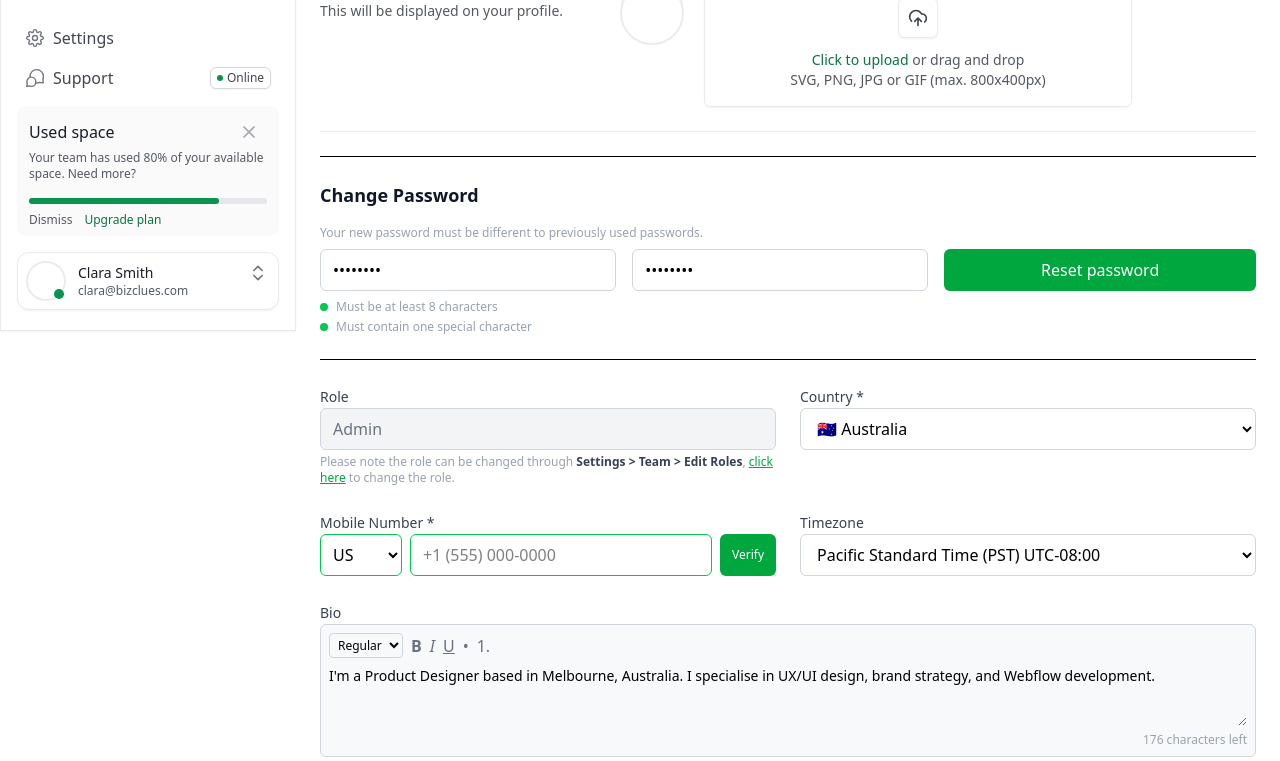
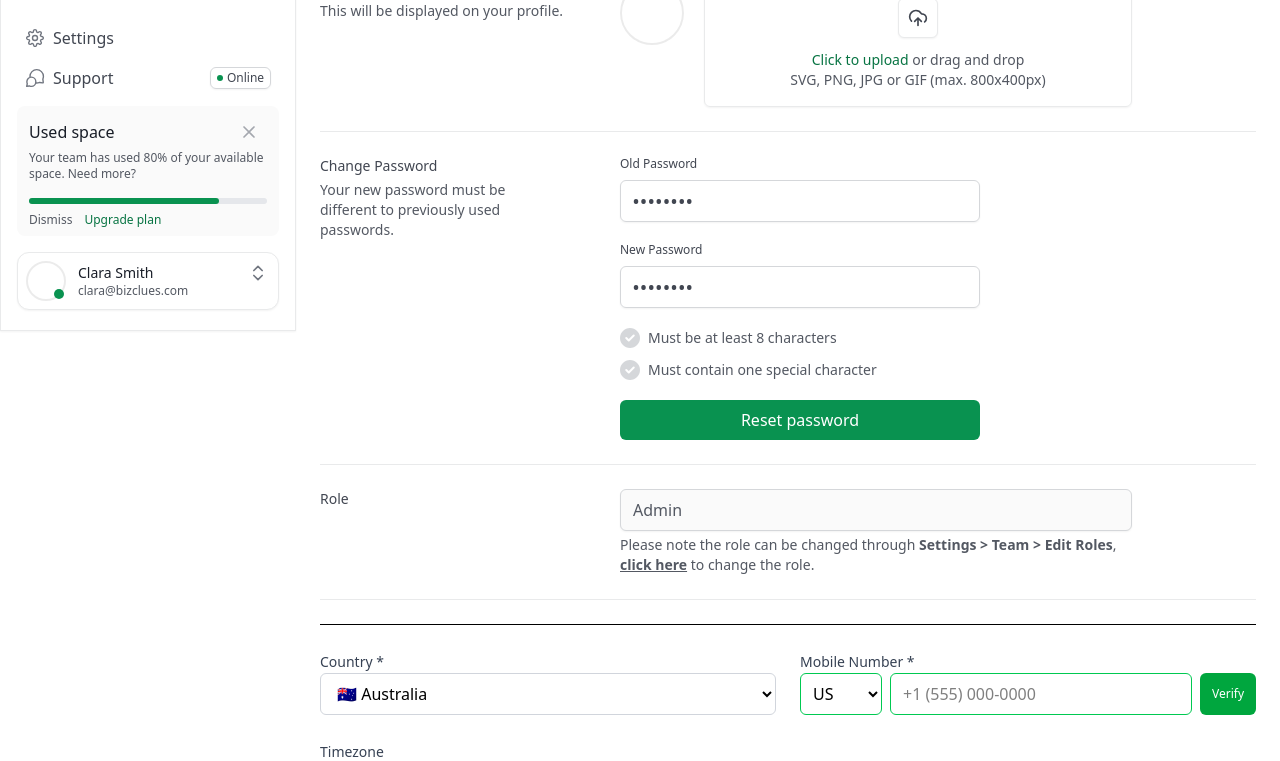
Before and after one commit to ashukumarverma/ui-replication-task, a React (Vite) app: page / in a window 1280 px wide. Shown: the part 469-1230 px from the top of the page. Built offline with nearby package versions, Linux system fonts and the light colour scheme.

Commit message:
password and role section complete

```diff
--- a/src/components/PersonalInfoForm.jsx
+++ b/src/components/PersonalInfoForm.jsx
@@ -94,6 +94,10 @@ const PersonalInfoForm = () => {
       setIsDragOver(false);
     }
   };
+
+  const [password, setPassword] = useState("********");
+  const [newPassword, setNewPassword] = useState("********");
+
   return (
     <form className={`bg-primary`}>
       {/* Personal Info Section */}
@@ -227,81 +231,92 @@ const PersonalInfoForm = () => {
       </div>
 
       {/* Change Password Section */}
-      <hr className={`my-4 xl:my-6`} />
-      <h2 className={`text-lg font-semibold text-gray-900 mb-2 xl:mb-4`}>
-        Change Password
-      </h2>
-      <div className={`flex-1 gap-4 xl:gap-6 mb-2`}>
-        <div>
-          <p className={`text-xs text-gray-400 mb-2`}>
+      <div
+        className={`flex flex-col xl:flex-row mb-4 xl:mb-6 border-b border-[#E9EAEB] pb-4 xl:pb-6`}
+      >
+        <div className={`xl:min-w-[300px] flex flex-col max-md:mb-1 `}>
+          <label className={`text-sm text-secondary-700 mb-1`}>
+            Change Password
+          </label>
+          <p className={`text-sm text-tertiary-600 xl:w-[210px]`}>
             Your new password must be different to previously used passwords.
           </p>
-          <div
-            className={`flex flex-col xl:flex-row xl:space-x-4 space-y-2 xl:space-y-0 mb-2`}
-          >
+        </div>
+        <div className={`flex flex-col gap-5 flex-1 max-md:mx-auto`}>
+          <div className={`flex flex-col text-[#414651]`}>
+            <label htmlFor="old-password" className={`text-xs font-[500] mb-2`}>
+              Old Password
+            </label>
             <input
               type="password"
-              className={`w-full px-3 py-2 border border-gray-300 rounded-md focus:outline-none focus:ring-2 focus:ring-green-500`}
-              placeholder="Old Password"
-              defaultValue="********"
+              className={`md:w-[360px] w-full px-3 py-2 border-primary rounded-md focus:outline-none focus:ring-1 font-semibold tracking-widest`}
+              placeholder="old password"
+              defaultValue={password}
+              onChange={(e) => setPassword(e.target.value)}
             />
+          </div>
+          <div className={`flex flex-col text-[#414651]`}>
+            <label htmlFor="new-password" className={`text-xs font-[500] mb-2`}>
+              New Password
+            </label>
             <input
               type="password"
-              className={`w-full px-3 py-2 border border-gray-300 rounded-md focus:outline-none focus:ring-2 focus:ring-green-500`}
-              placeholder="New Password"
-              defaultValue="********"
+              className={`md:w-[360px] w-full px-3 py-2 border-primary rounded-md focus:outline-none focus:ring-1 font-semibold tracking-widest`}
+              placeholder="new password"
+              defaultValue={newPassword}
+              onChange={(e) => setNewPassword(e.target.value)}
             />
-            <button
-              type="button"
-              className={`w-full bg-green-600 text-white px-6 py-2 rounded-md font-medium`}
-            >
-              Reset password
-            </button>
           </div>
-          <ul className={`mt-2 text-xs text-gray-400 space-y-1`}>
-            <li className={`flex items-center`}>
-              <span
-                className={`w-2 h-2 rounded-full bg-green-500 inline- mr-2`}
-              ></span>
+          <ul className={`text-sm text-tertiary-600 space-y-3`}>
+            <li className={`flex items-center gap-2`}>
+              <img src={`/assets/Check-icon.svg`} alt="check-icon" />
               Must be at least 8 characters
             </li>
-            <li className={`flex items-center`}>
-              <span
-                className={`w-2 h-2 rounded-full bg-green-500 inline- mr-2`}
-              ></span>
+            <li className={`flex items-center gap-2`}>
+              <img src={`/assets/Check-icon.svg`} alt="check-icon" />
               Must contain one special character
             </li>
           </ul>
+          <button
+            type="button"
+            className={`px-5 py-2 w-[360px]  button-primary-bg rounded-md self-start`}
+          >
+            Reset password
+          </button>
+        </div>
+      </div>
+
+      {/* Role Section */}
+      <div
+        className={`flex flex-col xl:flex-row mb-4 xl:mb-6 border-b border-[#E9EAEB] pb-4 xl:pb-6`}
+      >
+        <label className={`xl:min-w-[300px] text-sm text-secondary-700`}>
+          Role
+        </label>
+        <div className={`flex flex-col pt-1 xl:pt-0`}>
+          <input
+            type="text"
+            className={`xl:w-[512px] w-full px-3 py-2 border-primary rounded-md text-tertiary-600 cursor-not-allowed bg-disabled`}
+            value="Admin"
+            readOnly
+          />
+          <p className={`text-sm text-tertiary-600 mt-1 xl:w-[512px]`}>
+            Please note the role can be changed through{" "}
+            <span className={`font-semibold`}>
+              Settings &gt; Team &gt; Edit Roles
+            </span>
+            ,{" "}
+            <a href="#" className={`underline font-semibold`}>
+              click here
+            </a>{" "}
+            to change the role.
+          </p>
         </div>
       </div>
 
       {/* Country, Role, Mobile and Timezone Section */}
       <hr className={`my-4 xl:my-6`} />
       <div className={`grid grid-cols-1 xl:grid-cols-2 gap-4 xl:gap-6`}>
-        {/* Role (read-only) */}
-        <div>
-          <label className={` text-sm font-medium text-gray-700 mb-1`}>
-            Role
-          </label>
-          <input
-            type="text"
-            className={`w-full px-3 py-2 border border-gray-300 rounded-md bg-gray-100 text-gray-500 cursor-not-allowed`}
-            value="Admin"
-            readOnly
-          />
-          <p className={`text-xs text-gray-400 mt-1`}>
-            Please note the role can be changed through{" "}
-            <span className={`font-semibold text-gray-700`}>
-              Settings &gt; Team &gt; Edit Roles
-            </span>
-            ,{" "}
-            <a href="#" className={`text-green-600 underline`}>
-              click here
-            </a>{" "}
-            to change the role.
-          </p>
-        </div>
-
         {/* Country Selection */}
         <div>
           <label className={` text-sm font-medium text-gray-700 mb-1`}>
--- a/src/index.css
+++ b/src/index.css
@@ -106,6 +106,10 @@ body {
         @apply border-[1px];
         @apply shadow-xs;
     }
+
+    .bg-disabled {
+        @apply bg-[#FAFAFA];
+    }
 }
 
 ::-webkit-scrollbar {
```
Also changed, not shown: public/assets/Check-icon.svg (added).
